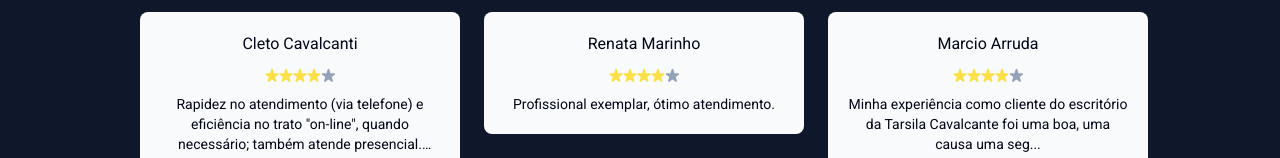
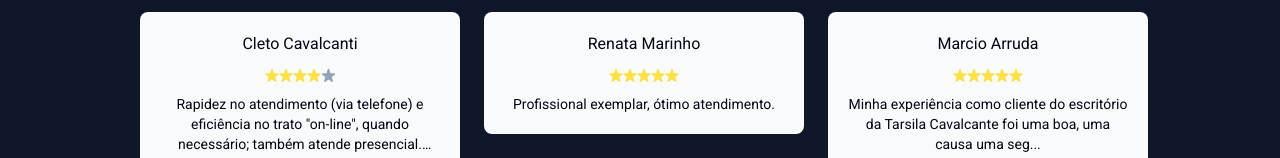
Before and after one commit to matheusmfl/tarsila-cavalcante-advogada, a Next.js app: page / in a window 1280 px wide. Shown: the part 1887-2045 px from the top of the page. Built offline with nearby package versions, Linux system fonts and the light colour scheme.

Commit message:
Update logo

```diff
--- a/src/app/components/CardsGoogle.tsx
+++ b/src/app/components/CardsGoogle.tsx
@@ -17,7 +17,7 @@ export function CardsGoogle({ author, stars, content }: props) {
     <div className="p-5 flex flex-col gap-3 items-center bg-slate-50 rounded-lg w-[320px]">
       <h4 className="text-slate-950">{author}</h4>
       <div className="flex">
-        {[...Array(maxStars - 1)].map((_, i) => (
+        {[...Array(rating)].map((_, i) => (
           <Image src={starLive} alt="" key={`full_${i}`} />
         ))}
         {[...Array(emptyStars)].map((_, i) => (
--- a/src/app/components/SectionGoogle.tsx
+++ b/src/app/components/SectionGoogle.tsx
@@ -36,7 +36,7 @@ export function SectionGoogle() {
           <CardsGoogle
             author="Renata Marinho"
             content="Profissional exemplar, ótimo atendimento."
-            stars={4}
+            stars={5}
           />
         </div>
 
@@ -45,7 +45,7 @@ export function SectionGoogle() {
             author="Marcio Arruda"
             content="Minha experiência como cliente do escritório da
              Tarsila Cavalcante foi uma boa, uma causa uma seg..."
-            stars={4}
+            stars={5}
           />
         </div>
       </div>
```
Also changed, not shown: public/logoTarsila1.png.
